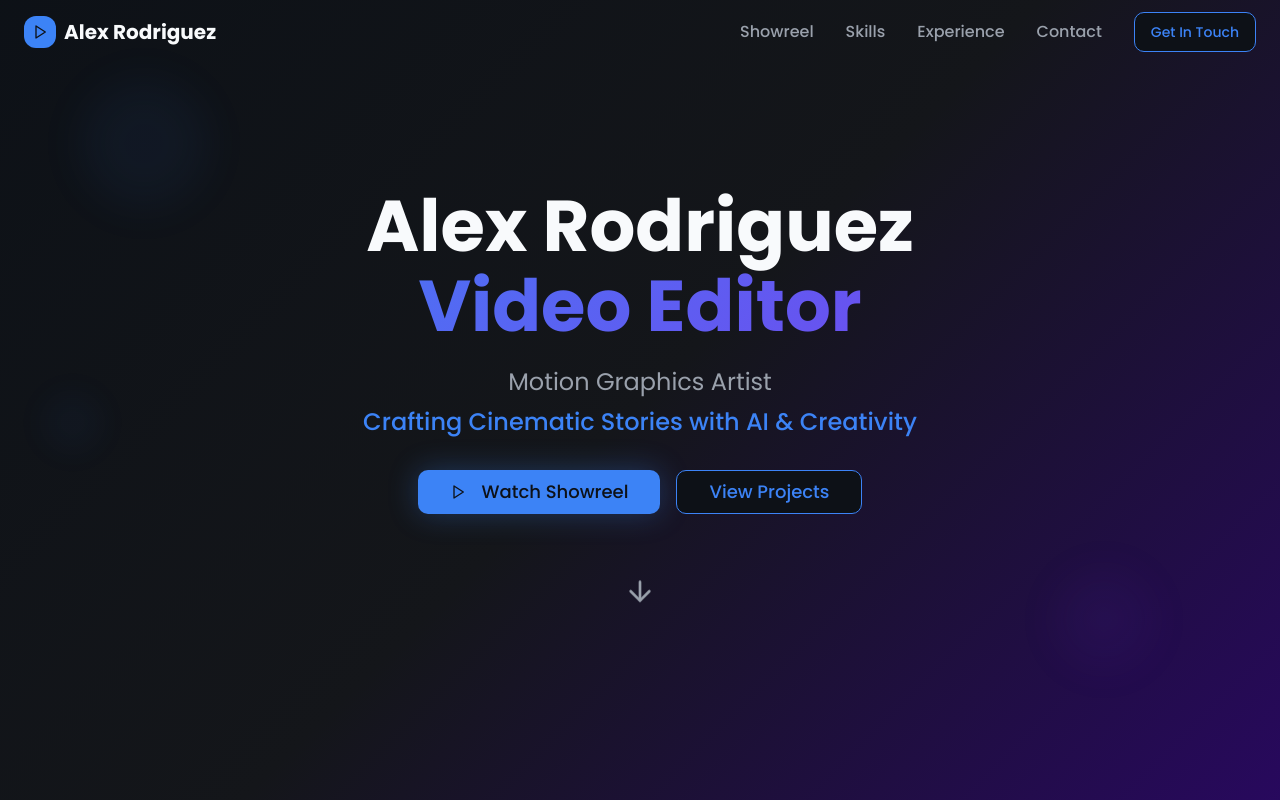
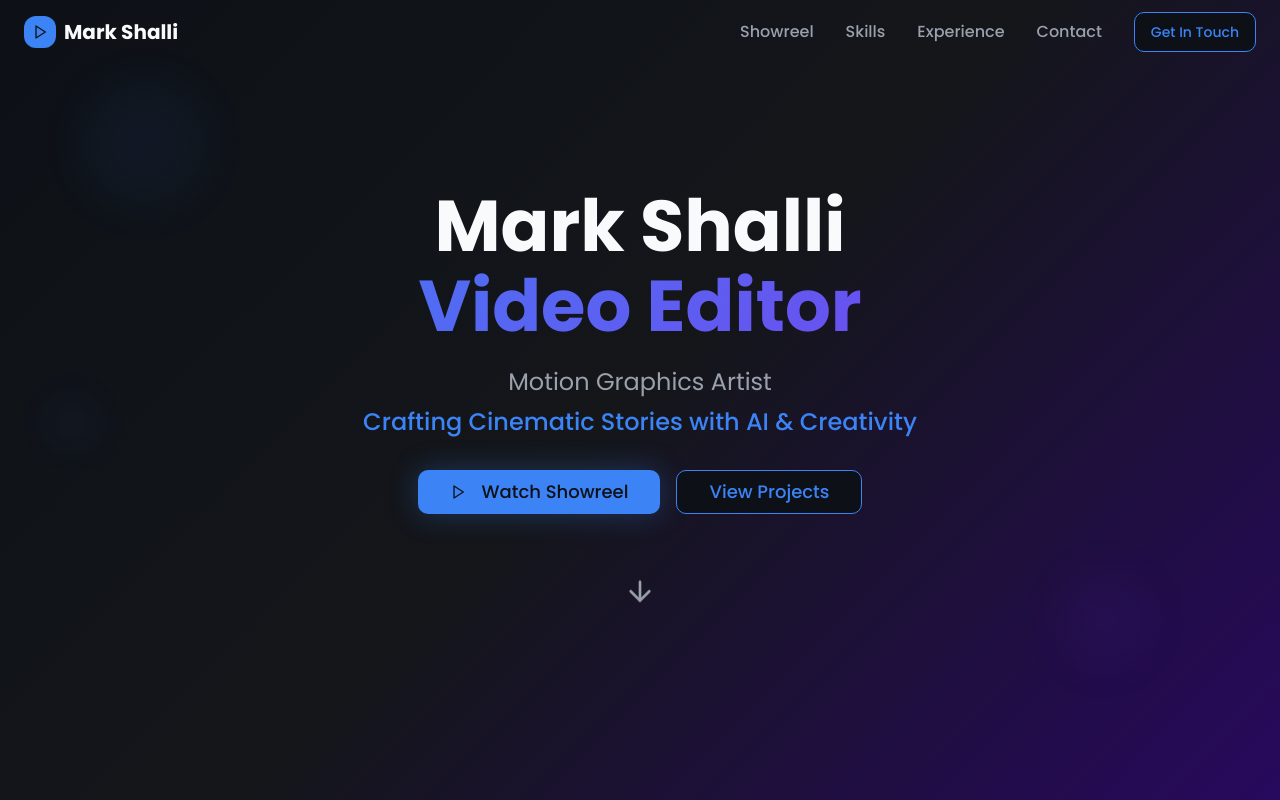
Before and after one commit to shalli20/ai-crafted-motion, a React (Vite) app: page / in a window 1280 px wide. Shown: the top 800 px of the page. Built offline with nearby package versions, Linux system fonts and the light colour scheme.

Commit message:
Update name to Mark Shalli
Changed the name displayed on the portfolio website to Mark Shalli.

```diff
--- a/src/components/Contact.tsx
+++ b/src/components/Contact.tsx
@@ -7,8 +7,8 @@ const Contact = () => {
     {
       icon: Mail,
       label: "Email",
-      value: "alex@lobaleai.com",
-      href: "mailto:alex@lobaleai.com"
+      value: "mark@lobaleai.com",
+      href: "mailto:mark@lobaleai.com"
     },
     {
       icon: Phone,
@@ -28,19 +28,19 @@ const Contact = () => {
     {
       icon: Linkedin,
       label: "LinkedIn",
-      href: "https://linkedin.com/in/alexrodriguez",
+      href: "https://linkedin.com/in/markshalli",
       color: "hover:text-blue-400"
     },
     {
       icon: Twitter,
       label: "Twitter",
-      href: "https://twitter.com/alexrodriguez",
+      href: "https://twitter.com/markshalli",
       color: "hover:text-blue-400"
     },
     {
       icon: Github,
       label: "GitHub",
-      href: "https://github.com/alexrodriguez",
+      href: "https://github.com/markshalli",
       color: "hover:text-gray-400"
     }
   ];
--- a/src/components/Hero.tsx
+++ b/src/components/Hero.tsx
@@ -14,7 +14,7 @@ const Hero = () => {
       <div className="container mx-auto px-6 text-center relative z-10">
         <div className="animate-fade-in">
           <h1 className="text-5xl md:text-7xl font-bold mb-6 leading-tight">
-            <span className="block text-foreground">Alex Rodriguez</span>
+            <span className="block text-foreground">Mark Shalli</span>
             <span className="block gradient-text mt-2">Video Editor</span>
           </h1>
 
--- a/src/components/Navigation.tsx
+++ b/src/components/Navigation.tsx
@@ -43,7 +43,7 @@ const Navigation = () => {
             <div className="w-8 h-8 bg-primary rounded-lg flex items-center justify-center">
               <Play className="h-4 w-4 text-primary-foreground" />
             </div>
-            <span className="text-xl font-bold text-foreground">Alex Rodriguez</span>
+            <span className="text-xl font-bold text-foreground">Mark Shalli</span>
           </div>
 
           {/* Desktop Navigation */}
```
